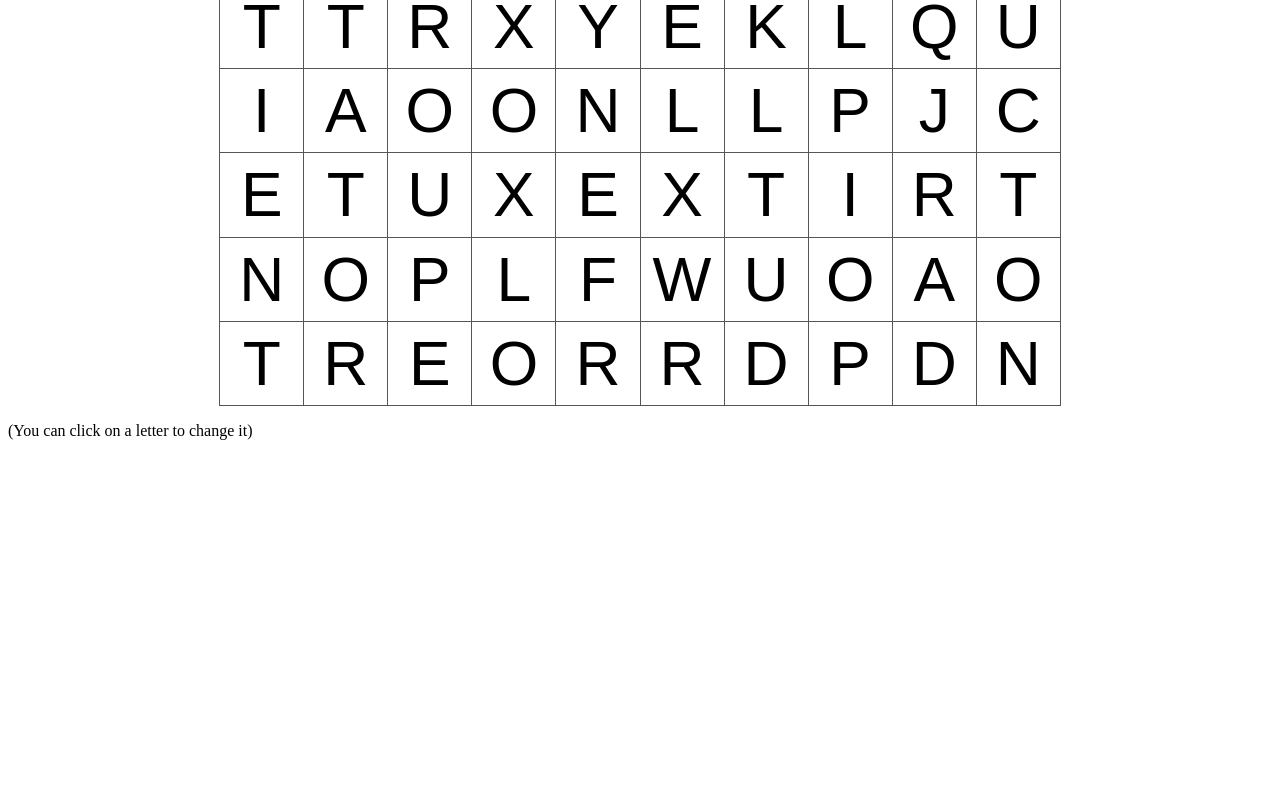
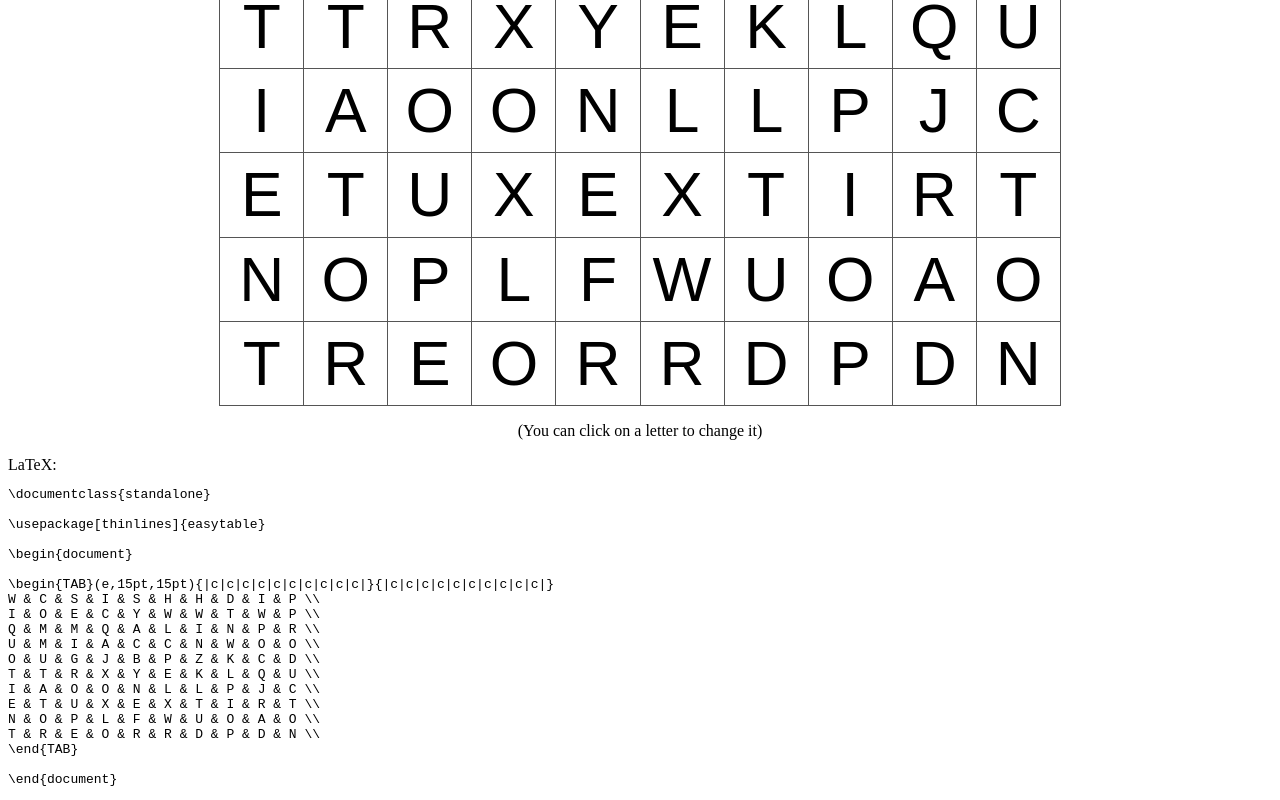
Before and after one commit to christianp/wordsearch-generator, a plain HTML site: page index.html in a window 1280 px wide. Shown: the part 644-1444 px from the top of the page. Before the commit the page ends 1100 px from the top, so only its background shows below. Drawn offline with Linux system fonts and the light colour scheme.

Commit message:
add LaTeX

```diff
--- a/css/style.css
+++ b/css/style.css
@@ -24,6 +24,9 @@
     text-align: center;
 	text-transform: uppercase;
 }
+.explanation {
+	text-align: center;
+}
 
 #directions {
 	display: inline-block;
--- a/index.html
+++ b/index.html
@@ -39,9 +39,17 @@
 	<button class="control" id="reroll">Try again</button>
 	<button class="control" id="print">Print</button>
 
-	<table id="wordsearch"></table>
-	<p class="control">(You can click on a letter to change it)</p>
+	<div id="output">
+		<table id="wordsearch"></table>
+		<p class="explanation control">(You can click on a letter to change it)</p>
+		<div class="control">
+			LaTeX:
+			<pre class="control" id="tex"></pre>
+		</div>
+	</div>
+
 	<p id="error"></p>
+
 
 	<script src='js/jquery.js'></script>
 
--- a/js/index.js
+++ b/js/index.js
@@ -109,18 +109,31 @@ $(document).ready(function() {
 				directions.push(direction_names[direction_name]);
 			}
 		}
-		console.log(directions);
 
 		$('#wordsearch').html('');
 		try {
 			var grid = wordsearch(words,size,directions);
-			$('#wordsearch').show();
+			$('#output').show();
 			$('#error').hide();
 		} catch(e) {
-			$('#wordsearch').hide();
+			$('#output').hide();
 			$('#error').show().text(e.message);
 			return;
 		}
+
+		var tex = '\
+\\documentclass{standalone}\n\n\
+\\usepackage[thinlines]{easytable}\n\n\
+\\begin{document}\n\n\
+\\begin{TAB}(e,15pt,15pt){|';
+		for(var i=0;i<size;i++) {
+			tex += 'c|';
+		}
+		tex += '}{|';
+		for(var i=0;i<size;i++) {
+			tex += 'c|';
+		}
+		tex +='}\n';
 
 		grid.map(function(row) {
 			var tr = $('<tr/>');
@@ -128,16 +141,21 @@ $(document).ready(function() {
 				var input = $('<input>').val(letter);
 				tr.append($('<td>').append(input));
 			})
+			tex += row.join(' & ')+' \\\\ \n';
 			$('#wordsearch').append(tr);
 		})
 
+		tex += '\
+\\end{TAB}\n\n\
+\\end{document}';
+
 		$('#wordsearch').css('font-size',(22/(2*size))+'cm');
+		$('#tex').text(tex);
 	}
 
 	go();
 
 	$('#words,#gridsize').on('change keyup',function() {
-		console.log('a');
 		go();
 	});
 	$('#directions td').on('click',function() {
```
